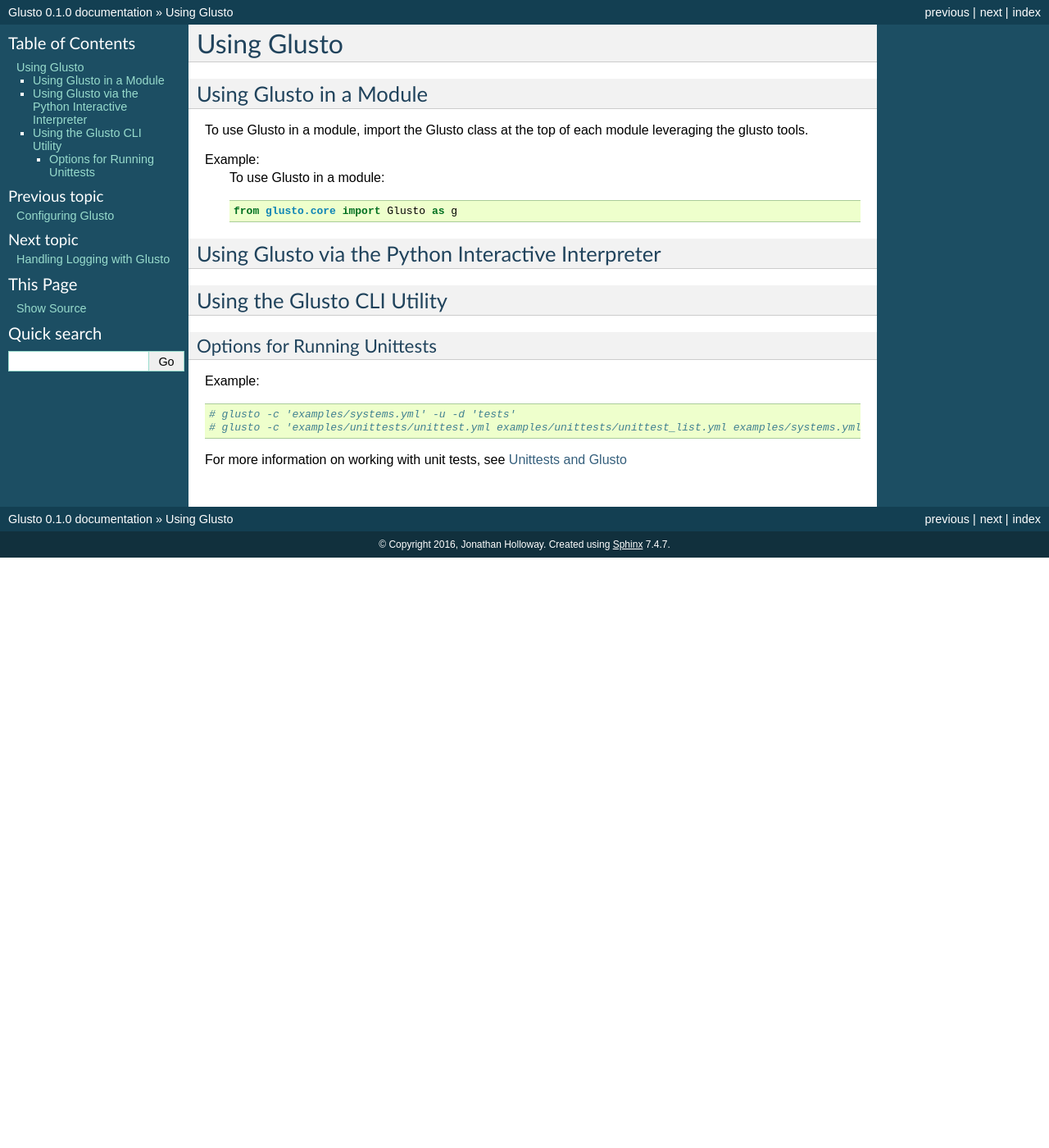
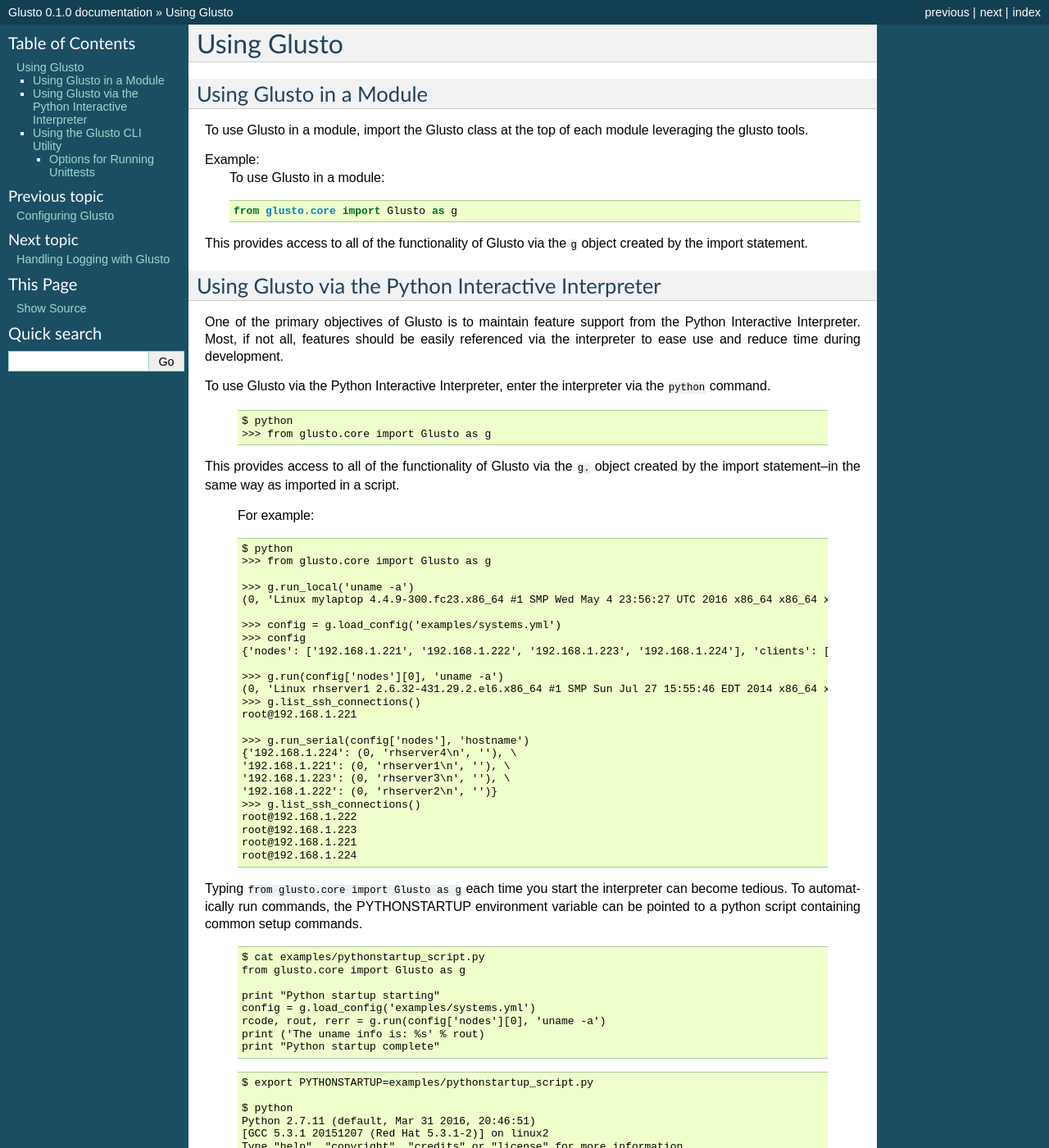
Before and after one commit to loadtheaccumulator/glusto, a Sphinx documentation site: the page built from docs/userguide/glusto.rst, in a window 1280 px wide and 1400 px high. Shown: the whole window at 82% size. Built offline with Sphinx 7.4.7, drawn with Linux system fonts in a browser that asks for light colours; pages that are not in the unit, such as notebooks, are missing from menus; some of the changed text lies outside the part shown.

Commit message:
docs: more running glusto info
Signed-off-by: Jonathan Holloway <loadtheaccumulator@gmail.com>

```diff
--- a/docs/intro.rst
+++ b/docs/intro.rst
@@ -11,10 +11,10 @@
 Feel free to give it a go, and please let me know how it works out.
 
 Glusto inherits from multiple classes providing configuration,
-remote connection, ANSI color output, and logging functionality,
+remote connection, ANSI color output, logging, and unittest functionality,
 presenting them in a single global Class object.
-Glusto also acts a global class for maintaining state across
-multiple modules and classes.
+Glusto also acts a global class for maintaining state and configuration data
+across multiple modules and classes.
 
 Adding Glusto utilities to a Python module is as simple as an import.
 
--- a/docs/userguide/glusto.rst
+++ b/docs/userguide/glusto.rst
@@ -11,18 +11,137 @@
 
         from glusto.core import Glusto as g
 
+This provides access to all of the functionality of Glusto via the ``g`` object
+created by the import statement.
+
 
 Using Glusto via the Python Interactive Interpreter
 ===================================================
+
+One of the primary objectives of Glusto is to maintain feature support from the
+Python Interactive Interpreter. Most, if not all, features should be easily
+referenced via the interpreter to ease use and reduce time during development.
+
+To use Glusto via the Python Interactive Interpreter, enter the interpreter via
+the ``python`` command.
+
+	::
+
+		$ python
+		>>> from glusto.core import Glusto as g
+
+This provides access to all of the functionality of Glusto via the ``g.`` object
+created by the import statement--in the same way as imported in a script.
+
+	For example::
+
+		$ python
+		>>> from glusto.core import Glusto as g
+
+		>>> g.run_local('uname -a')
+		(0, 'Linux mylaptop 4.4.9-300.fc23.x86_64 #1 SMP Wed May 4 23:56:27 UTC 2016 x86_64 x86_64 x86_64 GNU/Linux\n', '')
+
+		>>> config = g.load_config('examples/systems.yml')
+		>>> config
+		{'nodes': ['192.168.1.221', '192.168.1.222', '192.168.1.223', '192.168.1.224'], 'clients': ['192.168.1.225'], 'masternode': '192.168.1.221'}
+
+		>>> g.run(config['nodes'][0], 'uname -a')
+		(0, 'Linux rhserver1 2.6.32-431.29.2.el6.x86_64 #1 SMP Sun Jul 27 15:55:46 EDT 2014 x86_64 x86_64 x86_64 GNU/Linux\n', '')
+		>>> g.list_ssh_connections()
+		root@192.168.1.221
+
+		>>> g.run_serial(config['nodes'], 'hostname')
+		{'192.168.1.224': (0, 'rhserver4\n', ''), \
+		'192.168.1.221': (0, 'rhserver1\n', ''), \
+		'192.168.1.223': (0, 'rhserver3\n', ''), \
+		'192.168.1.222': (0, 'rhserver2\n', '')}
+		>>> g.list_ssh_connections()
+		root@192.168.1.222
+		root@192.168.1.223
+		root@192.168.1.221
+		root@192.168.1.224
+
+Typing ``from glusto.core import Glusto as g`` each time you start the
+interpreter can become tedious. To automatically run commands, the PYTHONSTARTUP
+environment variable can be pointed to a python script containing common setup commands.
+
+	::
+
+		$ cat examples/pythonstartup_script.py
+		from glusto.core import Glusto as g
+
+		print "Python startup starting"
+		config = g.load_config('examples/systems.yml')
+		rcode, rout, rerr = g.run(config['nodes'][0], 'uname -a')
+		print ('The uname info is: %s' % rout)
+		print "Python startup complete"
+
+	::
+
+		$ export PYTHONSTARTUP=examples/pythonstartup_script.py
+
+		$ python
+		Python 2.7.11 (default, Mar 31 2016, 20:46:51)
+		[GCC 5.3.1 20151207 (Red Hat 5.3.1-2)] on linux2
+		Type "help", "copyright", "credits" or "license" for more information.
+		Python startup starting
+		Python startup complete
+		>>> g
+		<class 'glusto.core.Glusto'>
+		>>> config
+		{'nodes': ['192.168.1.221', '192.168.1.222', '192.168.1.223', '192.168.1.224'], 'clients': ['192.168.1.225'], 'masternode': '192.168.1.221'}
+		>>> uname_info
+		'Linux rhserver1 2.6.32-431.29.2.el6.x86_64 #1 SMP Sun Jul 27 15:55:46 EDT 2014 x86_64 x86_64 x86_64 GNU/Linux\n'
 
 
 Using the Glusto CLI Utility
 ============================
 
+Glusto provides a wrapper utility for features like unittest support, etc.
+Currently, the Glusto CLI allows leveraging the unittest module
+features in an easily configurable and callable wrapper.
+
+To see the options available, use the ``--help`` option.
+
+	::
+
+		$ /usr/bin/glusto --help
+		Starting glusto via main()
+		usage: glusto [-h] [-c CONFIG_LIST] [-u] [-d DISCOVER_DIR]
+
+		Glusto CLI wrapper
+
+		optional arguments:
+		  -h, --help            show this help message and exit
+		  -c CONFIG_LIST, --config CONFIG_LIST
+		                        Config file(s) to read.
+		  -u, --unittest        Run unittests per provided config file.
+		  -d DISCOVER_DIR, --discover DISCOVER_DIR
+		                        Discover unittests from directory
+
+By default, the ``glusto`` command will read the default config files in the ``/etc/glusto/`` directory
+
+	For example, this run of the command reads the ``defaults.yml`` and ``defaults.ini`` files in ``/etc/glusto/``::
+
+		$ glusto
+		Starting glusto via main()
+		defaults: {that: yada2, the_other: yada1 and yada2, this: yada1}
+		globals: {some_default: yada yada}
+		keyfile: ~/ssh/id_rsa
+		log_color: true
+		that: yada2
+		the_other: yada1 and yada2
+		this: yada1
+		use_controlpersist: true
+		use_ssh: true
+		Ending glusto via main()
 
 
 Options for Running Unittests
 ~~~~~~~~~~~~~~~~~~~~~~~~~~~~~
+
+To run unit tests via the Glusto CLI Utility, see the examples and link to
+additional documentation below.
 
 Example::
 
```
Also changed, not shown: 1 other file.
